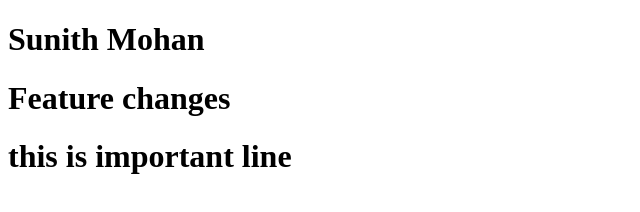
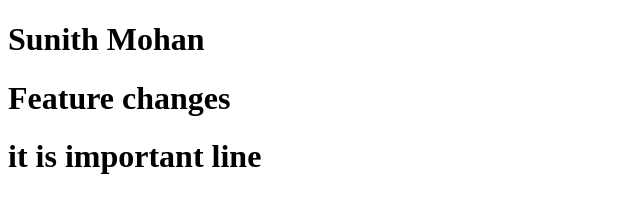
Before and after one commit to sunithbe/project2024, a plain HTML site: page index.html in a window 1280 px wide. Shown: the whole page, without its empty margins (0-640 px from the left). Drawn offline with Linux system fonts and the light colour scheme.

Commit message:
some errors

```diff
--- a/index.html
+++ b/index.html
@@ -8,6 +8,6 @@
 <body>
      <h1>Sunith Mohan</h1>
      <h1>Feature changes</h1>
-    <h1>this is important line</h1>
+    <h1>it is important line</h1>
 </body>
 </html>
```
